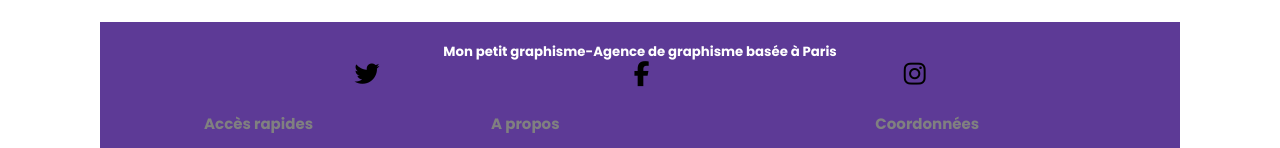
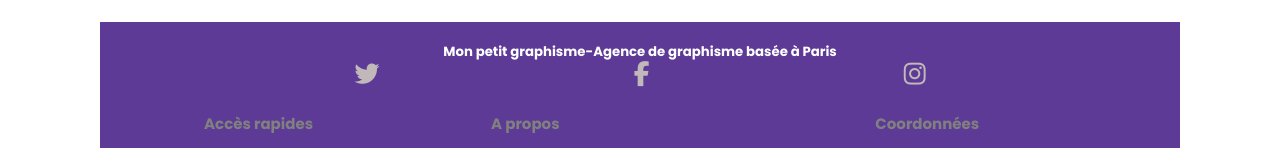
Before and after one commit to marcstyle/Mon-petit-graphisme, a plain HTML site: page index.html in a window 1280 px wide. Shown: the part 1376-1524 px from the top of the page. Drawn offline with Linux system fonts and the light colour scheme.

```diff
--- a/style.css
+++ b/style.css
@@ -85,6 +85,9 @@
     color: gray;
     font-size: 25px;
 }
+.icons a{
+    color: rgb(193, 185, 185);
+}
 .menubas{
     display: flex;
     justify-content: space-around;
```
